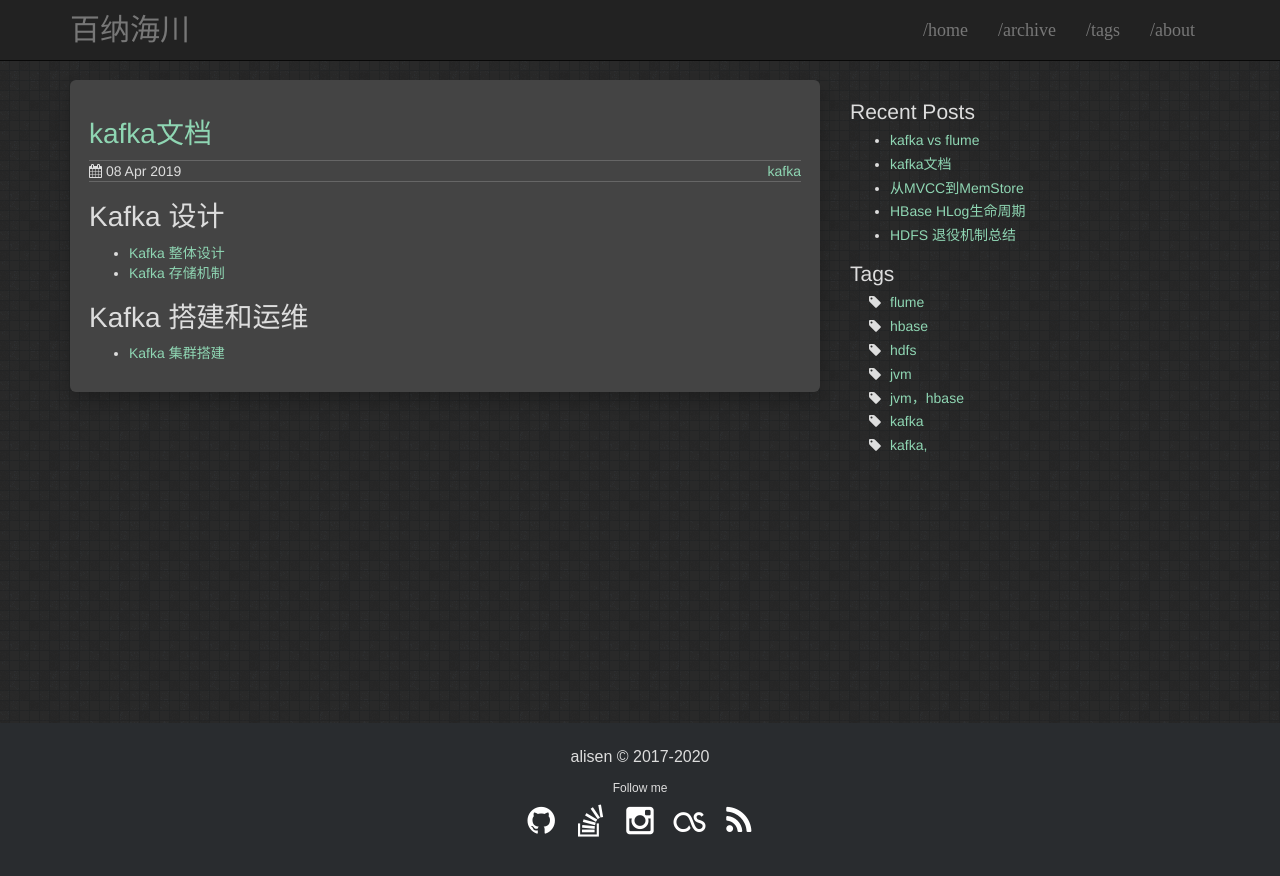
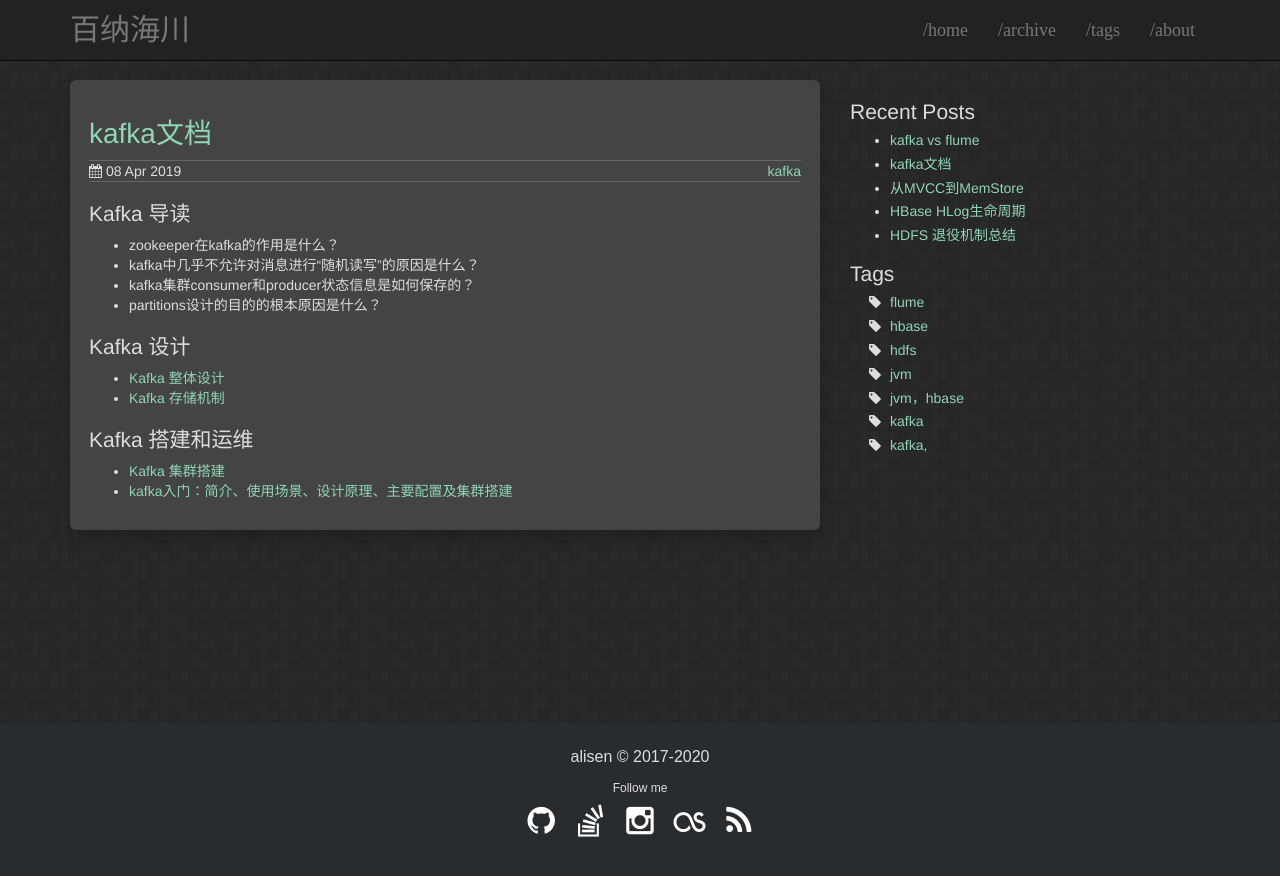
Before and after one commit to igithu/summary, a Jekyll site: the page built from _posts/2019-04-08-kafka-doc.md, in a window 1280 px wide. Shown: the top 876 px of the page. Built offline with Jekyll 4.4.1, drawn with Linux system fonts in a browser that asks for light colours.

Commit message:
Update 2019-04-08-kafka-doc.md

```diff
--- a/_posts/2019-04-08-kafka-doc.md
+++ b/_posts/2019-04-08-kafka-doc.md
@@ -5,12 +5,19 @@ date: 2019-04-08
 tags: kafka
 ---
 
+## Kafka 导读
+* zookeeper在kafka的作用是什么？
+* kafka中几乎不允许对消息进行“随机读写”的原因是什么？
+* kafka集群consumer和producer状态信息是如何保存的？
+* partitions设计的目的的根本原因是什么？
 
-# Kafka 设计
+
+## Kafka 设计
 * [Kafka 整体设计](https://www.jianshu.com/p/d3e963ff8b70)
 * [Kafka 存储机制](https://www.cnblogs.com/cynchanpin/p/7339537.html)
 
 
 
-# Kafka 搭建和运维
+## Kafka 搭建和运维
 * [Kafka 集群搭建](https://blog.51cto.com/littledevil/2134694?source=dra)
+* [kafka入门：简介、使用场景、设计原理、主要配置及集群搭建](https://www.cnblogs.com/likehua/p/3999538.html)
```
